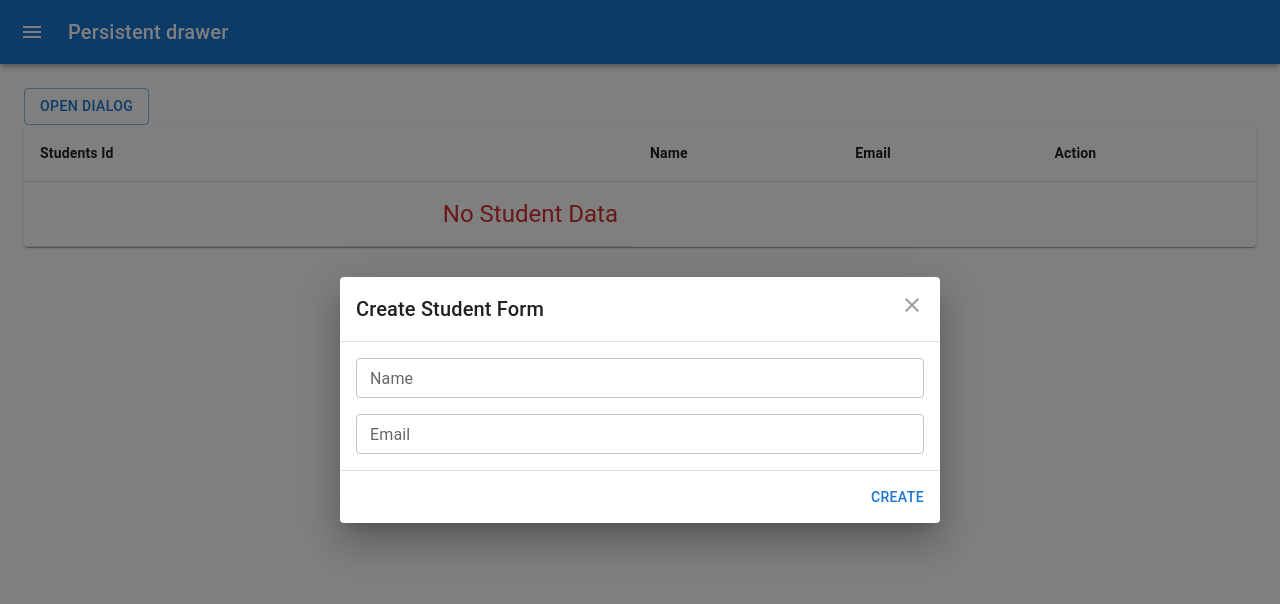
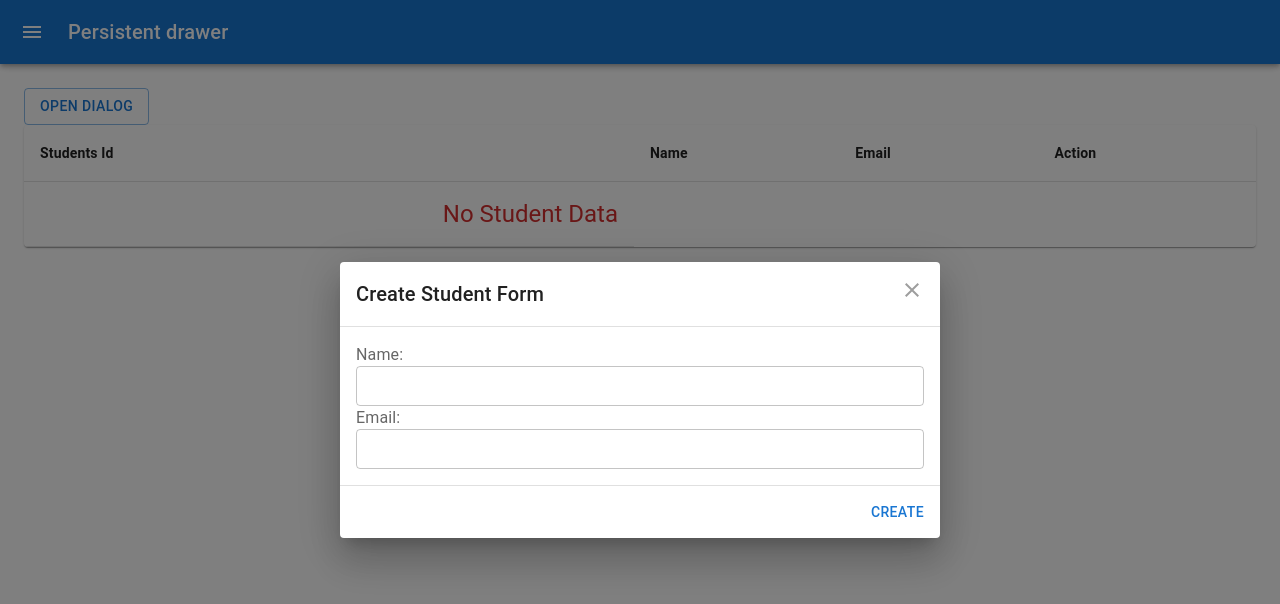
Before and after one commit to sbharth1/student_panel, a React (Vite) app: page /student in a window 1280 px wide. Both pictures are taken after a click on the button "OPEN DIALOG". Shown: the top 604 px of the page. Built offline with nearby package versions, Linux system fonts and the light colour scheme.

Commit message:
using yup applied validation

```diff
--- /dev/null
+++ b/src/components/form/FormikForm.tsx
@@ -0,0 +1,47 @@
+import { useFormik } from "formik"
+import InputFeild from "../input/InputFeild"
+import { useEffect } from "react";
+
+const FormikForm = ({formId,setOpen,initialValue='',dispatch}) => {
+
+  const {handleSubmit,handleChange,values,setValues} = useFormik({
+    initialValues: {
+      name:'',
+      email:''
+    },
+    onSubmit :(values)=>{
+      console.log(values)
+       dispatch({type:"EDIT_STUDENT",paylaod:values})
+      setOpen(false)
+    }
+  });
+
+  useEffect(()=>{
+    if(initialValue!=''){
+      setValues({ ...initialValue })
+    }
+  },[initialValue,setValues])
+
+  return (
+    <>
+    <form id={formId} onSubmit={handleSubmit}>
+    <InputFeild label="Name:" PropsValue={{
+      id:"name",
+      size:"small",
+      name:"name",
+      value:values.name,
+      onChange:handleChange
+    }}/>
+    <InputFeild label="Email:" PropsValue={{
+      id:"email",
+      size:"small",
+      name:"email",
+      value:values.email,
+      onChange:handleChange
+    }}/>
+    </form>
+    </>
+  )
+}
+
+export default FormikForm
--- a/src/components/input/InputFeild.tsx
+++ b/src/components/input/InputFeild.tsx
@@ -1,7 +1,15 @@
+import { FormControl, FormLabel, TextField } from "@mui/material"
 
-const InputFeild = () => {
+const InputFeild = ({label,PropsValue}) => {
   return (
-    <div>InputFeild</div>
+    <>
+
+    <FormControl fullWidth>
+        <FormLabel htmlFor={PropsValue.id}>{label}</FormLabel>
+        <TextField {...PropsValue}/>
+    </FormControl>
+
+    </>
   )
 }
 
--- a/src/pages/Student.tsx
+++ b/src/pages/Student.tsx
@@ -1,13 +1,14 @@
 import {useState } from "react";
 import ReactDialogBox from "../components/ReactDialogBox"
 import { Button } from "@mui/material";
-import StudentForm from "../components/form/StudentForm";
+// import StudentForm from "../components/form/StudentForm";
 import StudentTable from "../components/table/StudentTable";
 import EditIcon from '@mui/icons-material/Edit';
 import DeleteIcon from '@mui/icons-material/Delete';
 import { StudentColumnData, } from "../types";
 import useLocalStorageReducer from "../hooks/useLocalStorageReducer";
 import { reducer } from "../reducer/addStudentReducer";
+import FormikForm from "../components/form/FormikForm";
 
 const Student = () => {
    const [students,dispatch] = useLocalStorageReducer('students',reducer,[]);
@@ -57,7 +58,8 @@ const actions = [
 
   {/* StudentForm */}
     <ReactDialogBox open={open} handleClose={handleClose} formId="student" title={studentForm ? 'Update Student Form' : 'Create Student Form'} studentForm={studentForm}>
-      <StudentForm formId="student" setOpen={setOpen} initialValue={selectRow}  StudentForm={studentForm} dispatch={dispatch} />
+      {/* <StudentForm formId="student" setOpen={setOpen} initialValue={selectRow}  StudentForm={studentForm} dispatch={dispatch} /> */}
+      <FormikForm formId="student" setOpen={setOpen} initialValue={selectRow} dispatch={dispatch}/>
     </ReactDialogBox>
 
       {/* StudentTable */}
```
Also changed, not shown: src/components/form/FormikFom.tsx (deleted).
